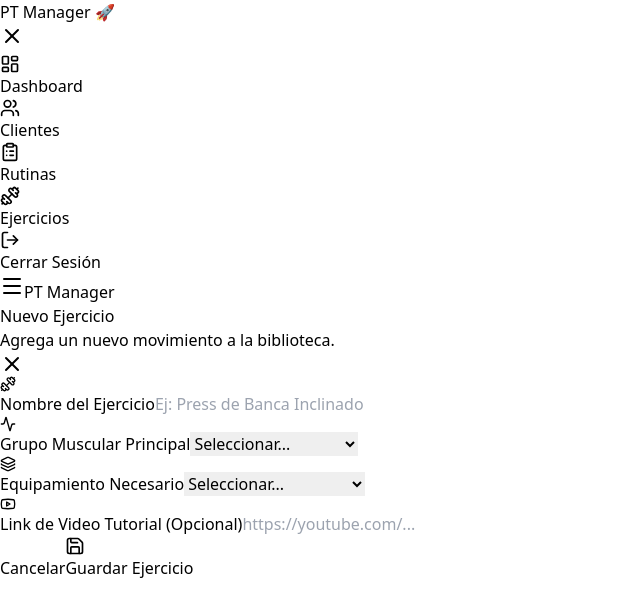
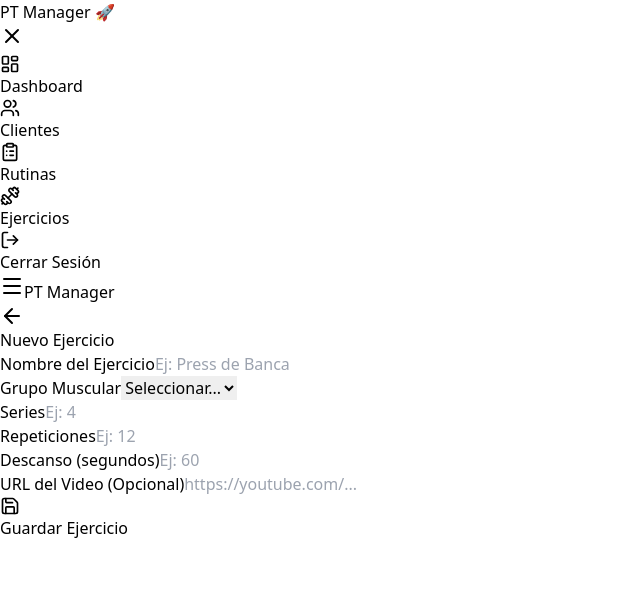
Before and after one commit to Pabloczurylo/MMP-Project1, a React (Vite) app in the folder Client/: page /exercises/new in a window 1280 px wide. Shown: the top 616 px of the page, without its empty margins (0-640 px from the left). Built offline with nearby package versions, Linux system fonts and the light colour scheme.

Commit message:
integración exitosa con backend de ejercicios

```diff
--- a/Client/src/pages/ExerciseForm.jsx
+++ b/Client/src/pages/ExerciseForm.jsx
@@ -1,131 +1,138 @@
 import { useForm } from 'react-hook-form'
-import { Dumbbell, Save, X, Youtube, Activity, Layers } from 'lucide-react'
 import { Link, useNavigate } from 'react-router-dom'
+import { ArrowLeft, Save, Loader2 } from 'lucide-react'
+import { useState } from 'react'
 
 const ExerciseForm = () => {
+  const navigate = useNavigate()
+  const [isSubmitting, setIsSubmitting] = useState(false)
+
+  // React Hook Form gestiona los campos
   const { register, handleSubmit, formState: { errors } } = useForm()
-  const navigate = useNavigate()
 
-  const onSubmit = (data) => {
-    console.log("Nuevo Ejercicio:", data)
-    // Aquí iría la lógica para guardar el ejercicio en el backend
-    alert("Ejercicio guardado (simulado)")
+  const onSubmit = async (data) => {
+    setIsSubmitting(true)
+    try {
+      // Petición al Backend real
+      const response = await fetch('http://localhost:3000/api/ejercicios', {
+        method: 'POST',
+        headers: {
+          'Content-Type': 'application/json',
+        },
+        body: JSON.stringify(data), // Enviamos los datos del formulario
+      })
+
+      if (response.ok) {
+        alert('¡Ejercicio guardado con éxito!')
         navigate('/exercises') // Volvemos a la lista
+      } else {
+        const errorData = await response.json()
+        alert('Error: ' + (errorData.error || 'No se pudo guardar'))
+      }
+    } catch (error) {
+      console.error('Error de red:', error)
+      alert('Error al conectar con el servidor. ¿Está corriendo el backend?')
+    } finally {
+      setIsSubmitting(false)
+    }
   }
 
   return (
-    <div className="max-w-3xl mx-auto">
-      {/* Encabezado */}
-      <div className="flex items-center justify-between mb-8">
-        <div>
-          <h1 className="text-3xl font-bold text-white">Nuevo Ejercicio</h1>
-          <p className="text-gray-400 mt-1">Agrega un nuevo movimiento a la biblioteca.</p>
-        </div>
-        <Link
-          to="/exercises"
-          className="p-2 text-gray-400 hover:text-white hover:bg-gray-800 rounded-lg transition-colors"
-        >
-          <X size={24} />
+    <div className="max-w-2xl mx-auto space-y-6 text-white p-4">
+      {/* Header */}
+      <div className="flex items-center gap-4">
+        <Link to="/exercises" className="p-2 hover:bg-gray-800 rounded-lg transition-colors">
+          <ArrowLeft size={24} />
         </Link>
+        <h1 className="text-2xl font-bold">Nuevo Ejercicio</h1>
       </div>
 
-      <form onSubmit={handleSubmit(onSubmit)} className="space-y-6">
+      {/* Formulario */}
+      <form onSubmit={handleSubmit(onSubmit)} className="bg-[#111111] p-6 rounded-xl border border-gray-800 space-y-6">
 
-        <div className="bg-[#111111] p-6 rounded-2xl border border-gray-800/50 space-y-6">
-
-          {/* Nombre del Ejercicio */}
+        {/* Nombre */}
         <div className="space-y-2">
-            <label className="text-sm font-medium text-gray-300 flex items-center gap-2">
-              <Dumbbell size={16} className="text-blue-500"/>
-              Nombre del Ejercicio
-            </label>
+          <label className="block text-sm font-medium text-gray-400">Nombre del Ejercicio</label>
           <input
-              {...register("name", { required: "El nombre es obligatorio" })}
-              type="text"
-              className="w-full bg-[#1a1a1a] border border-gray-800 rounded-xl p-3 text-white focus:border-blue-500 outline-none transition-all"
-              placeholder="Ej: Press de Banca Inclinado"
+            {...register("nombre", { required: "El nombre es obligatorio" })}
+            placeholder="Ej: Press de Banca"
+            className="w-full bg-[#1a1a1a] p-3 rounded-lg border border-gray-800 focus:border-blue-500 outline-none"
           />
-            {errors.name && <span className="text-red-500 text-xs">{errors.name.message}</span>}
+          {errors.nombre && <span className="text-red-500 text-sm">{errors.nombre.message}</span>}
         </div>
 
-          <div className="grid grid-cols-1 md:grid-cols-2 gap-6">
-            {/* Grupo Muscular */}
+        {/* Músculo */}
         <div className="space-y-2">
-              <label className="text-sm font-medium text-gray-300 flex items-center gap-2">
-                <Activity size={16} className="text-purple-500"/>
-                Grupo Muscular Principal
-              </label>
+          <label className="block text-sm font-medium text-gray-400">Grupo Muscular</label>
           <select
-                {...register("muscle", { required: "Selecciona un músculo" })}
-                className="w-full bg-[#1a1a1a] border border-gray-800 rounded-xl p-3 text-white focus:border-purple-500 outline-none transition-all appearance-none cursor-pointer"
+            {...register("musculo", { required: "Selecciona un músculo" })}
+            className="w-full bg-[#1a1a1a] p-3 rounded-lg border border-gray-800 focus:border-blue-500 outline-none"
           >
             <option value="">Seleccionar...</option>
             <option value="Pecho">Pecho</option>
             <option value="Espalda">Espalda</option>
             <option value="Piernas">Piernas</option>
+            <option value="Brazos">Brazos</option>
             <option value="Hombros">Hombros</option>
-                <option value="Brazos">Brazos</option>
-                <option value="Core">Core (Abdominales)</option>
-                <option value="Cardio">Cardio / Resistencia</option>
+            <option value="Core">Core</option>
           </select>
-              {errors.muscle && <span className="text-red-500 text-xs">{errors.muscle.message}</span>}
+          {errors.musculo && <span className="text-red-500 text-sm">{errors.musculo.message}</span>}
         </div>
 
-            {/* Equipamiento */}
+        {/* Series y Repeticiones (Requeridos por el Backend) */}
+        <div className="grid grid-cols-2 gap-4">
           <div className="space-y-2">
-              <label className="text-sm font-medium text-gray-300 flex items-center gap-2">
-                <Layers size={16} className="text-green-500"/>
-                Equipamiento Necesario
-              </label>
-              <select
-                {...register("equipment", { required: "Selecciona el equipo" })}
-                className="w-full bg-[#1a1a1a] border border-gray-800 rounded-xl p-3 text-white focus:border-green-500 outline-none transition-all appearance-none cursor-pointer"
-              >
-                <option value="">Seleccionar...</option>
-                <option value="Barra">Barra</option>
-                <option value="Mancuernas">Mancuernas</option>
-                <option value="Maquina">Máquina / Polea</option>
-                <option value="Peso Corporal">Peso Corporal</option>
-                <option value="Kettlebell">Kettlebell (Pesa Rusa)</option>
-                <option value="Elásticos">Bandas Elásticas</option>
-              </select>
-              {errors.equipment && <span className="text-red-500 text-xs">{errors.equipment.message}</span>}
+            <label className="block text-sm font-medium text-gray-400">Series</label>
+            <input
+              type="number"
+              {...register("series", { required: "Requerido" })}
+              placeholder="Ej: 4"
+              className="w-full bg-[#1a1a1a] p-3 rounded-lg border border-gray-800 focus:border-blue-500 outline-none"
+            />
+             {errors.series && <span className="text-red-500 text-sm">{errors.series.message}</span>}
+          </div>
+          <div className="space-y-2">
+            <label className="block text-sm font-medium text-gray-400">Repeticiones</label>
+            <input
+              type="text"
+              {...register("repeticiones", { required: "Requerido" })}
+              placeholder="Ej: 12"
+              className="w-full bg-[#1a1a1a] p-3 rounded-lg border border-gray-800 focus:border-blue-500 outline-none"
+            />
+             {errors.repeticiones && <span className="text-red-500 text-sm">{errors.repeticiones.message}</span>}
           </div>
         </div>
 
-          {/* Link de Video (Opcional) */}
+        {/* Descanso y Video */}
+        <div className="grid grid-cols-1 md:grid-cols-2 gap-4">
             <div className="space-y-2">
-            <label className="text-sm font-medium text-gray-300 flex items-center gap-2">
-              <Youtube size={16} className="text-red-500"/>
-              Link de Video Tutorial (Opcional)
-            </label>
+                <label className="block text-sm font-medium text-gray-400">Descanso (segundos)</label>
+                <input
+                type="text"
+                {...register("descanso")}
+                placeholder="Ej: 60"
+                className="w-full bg-[#1a1a1a] p-3 rounded-lg border border-gray-800 focus:border-blue-500 outline-none"
+                />
+            </div>
+            <div className="space-y-2">
+                <label className="block text-sm font-medium text-gray-400">URL del Video (Opcional)</label>
                 <input
                 {...register("videoUrl")}
-              type="url"
-              className="w-full bg-[#1a1a1a] border border-gray-800 rounded-xl p-3 text-white focus:border-red-500 outline-none transition-all placeholder:text-gray-600"
                 placeholder="https://youtube.com/..."
+                className="w-full bg-[#1a1a1a] p-3 rounded-lg border border-gray-800 focus:border-blue-500 outline-none"
                 />
             </div>
-
         </div>
 
-        {/* Botones */}
-        <div className="flex justify-end gap-4 pt-4">
-          <Link
-            to="/exercises"
-            className="px-6 py-3 rounded-xl border border-gray-700 text-gray-300 font-medium hover:bg-gray-800 transition-colors"
+        {/* Botón Guardar */}
+        <button
+          disabled={isSubmitting}
+          type="submit"
+          className="w-full bg-blue-600 hover:bg-blue-700 text-white p-3 rounded-lg font-bold transition-colors flex items-center justify-center gap-2 disabled:opacity-50 disabled:cursor-not-allowed"
         >
-            Cancelar
-          </Link>
-          <button
-            type="submit"
-            className="px-6 py-3 rounded-xl bg-blue-600 text-white font-bold hover:bg-blue-700 transition-colors flex items-center gap-2 shadow-lg shadow-blue-900/20"
-          >
-            <Save size={20} />
-            Guardar Ejercicio
+          {isSubmitting ? <Loader2 className="animate-spin" /> : <Save size={20} />}
+          {isSubmitting ? 'Guardando...' : 'Guardar Ejercicio'}
         </button>
-        </div>
-
       </form>
     </div>
   )
```
Also changed, not shown: Client/src/pages/ExercisesList.jsx (+95 -50 lines). Lines whose indentation alone changed are shown as unchanged.
